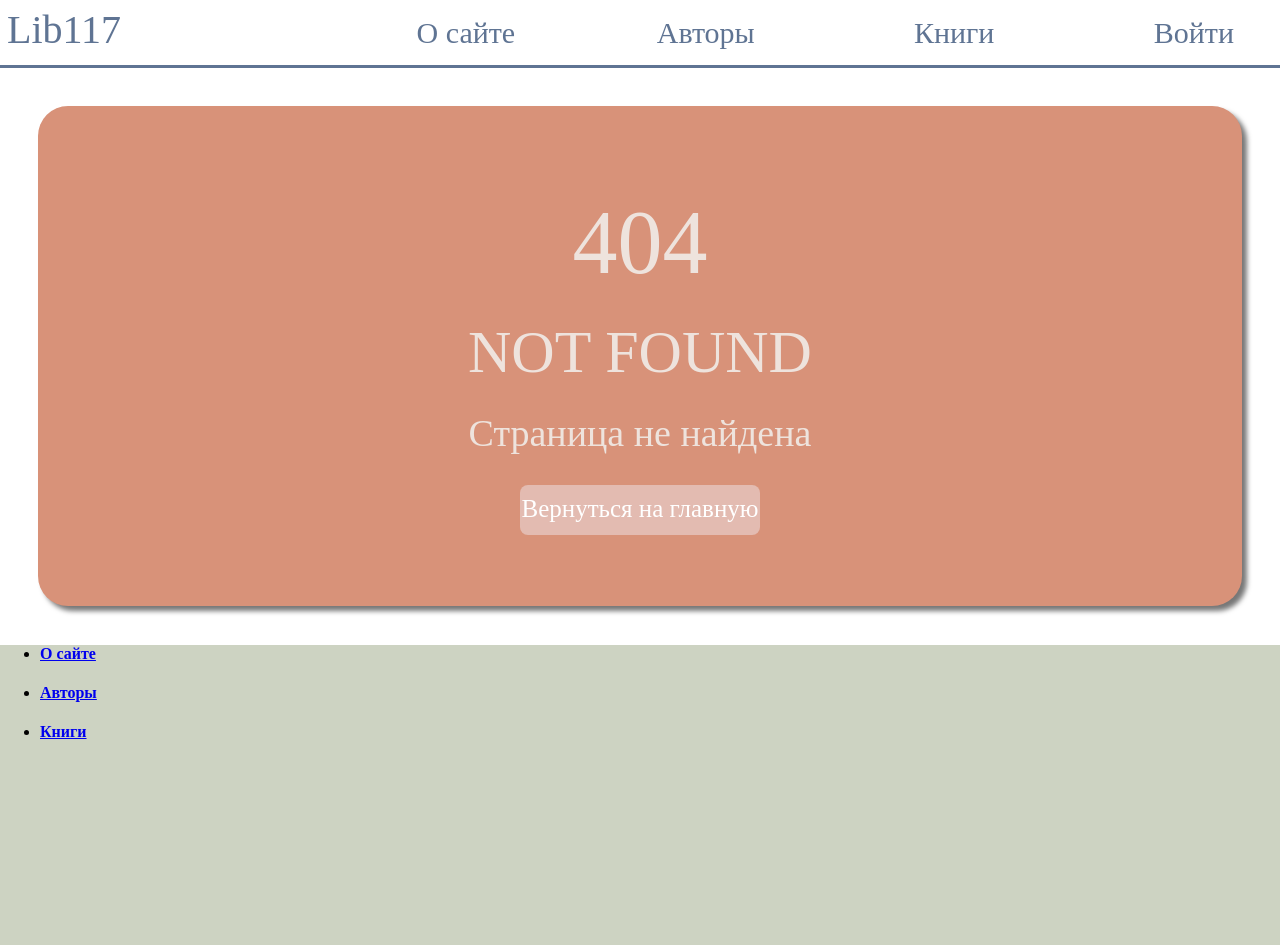
After one commit to MustafinMP/LibrarySiteProject, a Django app: template LibrarySite/templates/404.html in a window 1280 px wide. The commit adds this page. Run offline with Django 3.2, Linux system fonts and the light colour scheme; the template is opened without the code that fills it, so the values that code supplies are empty.

Commit message:
Create 404 Not-Found view

```diff
--- a/LibrarySite/LibrarySite/urls.py
+++ b/LibrarySite/LibrarySite/urls.py
@@ -20,9 +20,11 @@ from library import views
 
 urlpatterns = [
     path('admin/', admin.site.urls),
-    # path('admin/', views.call_admin),
     path('', views.index),
+    path('404testing/', views.page_not_found_view),
     path('accounts/', include('django.contrib.auth.urls')),
     path('register/', views.register),
     path('login/', auth_views.LoginView.as_view(template_name='login.html'))
 ]
+
+# handler404 = "library.views.page_not_found_view"
--- /dev/null
+++ b/LibrarySite/library/static/css/404.css
@@ -0,0 +1,44 @@
+.not-found-block {
+  display: block;
+  width: 94%;
+  height: 500px;
+  margin: 3%;
+  background: #d89279;
+  color: #eee3dd;
+  text-align: center;
+  border-radius: 30px;
+  box-shadow: 5px 5px 5px 0px #777777;
+}
+
+.first {
+  display: block;
+  font-size: 90px;
+  padding-top: 7%;
+}
+
+.second {
+  font-size: 60px;
+  padding-top: 2%;
+}
+
+.third {
+  font-size: 38px;
+  padding-top: 2%;
+}
+
+.to-home {
+  display: block;
+  width: 20%;
+  height: 50px;
+  text-decoration: none;
+  font-size: 25px;
+  margin-top: 30px;
+  margin-left: 40%;
+  color: #ffffff;
+  background: #e3bbb1;
+  border-radius: 8px;
+}
+
+.to-home div {
+  padding-top: 10px;
+}
--- a/LibrarySite/library/static/css/login.css
+++ b/LibrarySite/library/static/css/login.css
@@ -23,6 +23,7 @@
   margin-left: 35%;
   border-bottom: 2px solid;
 }
+
 .form-line {
   display: block;
   text-align: center;
--- a/LibrarySite/library/views.py
+++ b/LibrarySite/library/views.py
@@ -4,9 +4,15 @@ from django.contrib.auth.models import User
 from django.http import HttpResponsePermanentRedirect
 import logging
 
+# подключение файла для логирования
 logging.basicConfig(filename='views_logging.log',
                     format="%(asctime)s | %(levelname)s - %(funcName)s: %(lineno)d - %(message)s",
                     level=logging.INFO)
+
+
+def page_not_found_view(request):
+    # ,exception
+    return render(request, '404.html', status=404)
 
 
 def index(request):
--- /dev/null
+++ b/LibrarySite/templates/404.html
@@ -0,0 +1,18 @@
+{% extends "basic_template.html" %}
+{% load static %}
+
+{% block styles_link %}
+<link href="{% static 'css/404.css' %}" rel="stylesheet" type="text/css">
+{% endblock styles_link %}
+
+{% block title %} Страница не найдена {% endblock title %}
+{% block content %}
+<div class="not-found-block">
+    <div class="first">404</div>
+    <div class="second">NOT FOUND</div>
+    <div class="third">Страница не найдена</div>
+    <a href="/" class="to-home">
+        <div>Вернуться на главную</div>
+    </a>
+</div>
+{% endblock content %}
```
